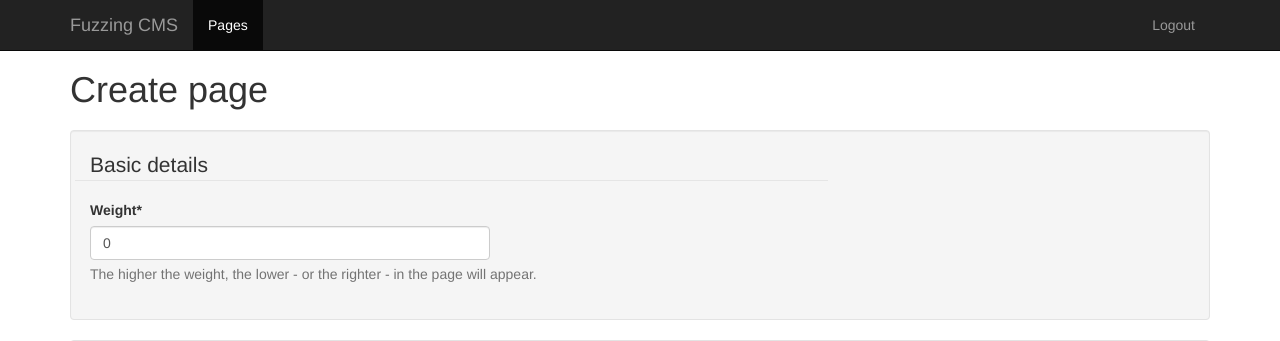
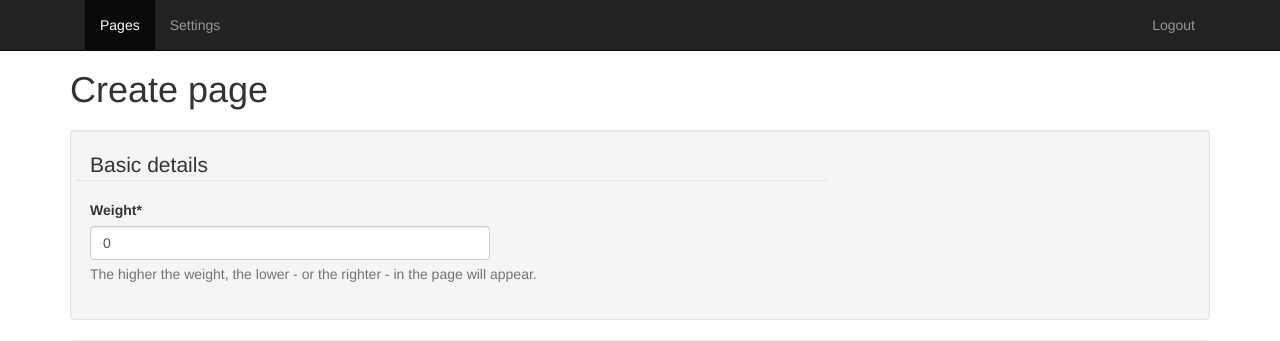
Before and after one commit to jgasteiz/fuzzing, a Django app: page /cms/create_page/ in a window 1280 px wide. Shown: the top 341 px of the page. Run offline with Django 3.2, Linux system fonts and the light colour scheme; the visitor is signed in with stand-in values (Sample User, id 1); data comes from the database, SQL or seed files in the repository; both versions use the stored data as it was before the commit; data that the repository does not hold is empty; some libraries are stand-ins or nearby versions.

Commit message:
Add site settings

```diff
--- a/fuzzing/cms/forms.py
+++ b/fuzzing/cms/forms.py
@@ -6,16 +6,18 @@ from fuzzing.core import models
 
 
 class FormHelperMixin(object):
-    def get_form_helper(self):
+    def __init__(self, *args, **kwargs):
+        super(FormHelperMixin, self).__init__(*args, **kwargs)
         helper = FormHelper()
         helper.form_class = 'form'
-        return helper
-
-    def __init__(self, *args, **kwargs):
-        super(FormHelperMixin, self).__init__(*args, **kwargs)
-        self.helper = self.get_form_helper()
+        self.helper = helper
         self.model = self.instance.__class__
         self.helper.layout = self.model.get_form_layout()
+
+
+class SiteSettingsForm(FormHelperMixin, forms.ModelForm):
+    class Meta:
+        model = models.SiteSettings
 
 
 class PageForm(FormHelperMixin, forms.ModelForm):
--- a/fuzzing/cms/urls.py
+++ b/fuzzing/cms/urls.py
@@ -2,20 +2,36 @@ from django.conf.urls import patterns, include, url
 
 from . import views
 
-urlpatterns = patterns('fuzzing.cms.views',
+urlpatterns = patterns('',
 
+    # Auth
     url(r'^login/$', views.Login.as_view(), name='login'),
     url(r'^logout/$', views.Logout.as_view(), name='logout'),
 
-    url(r'^$', 'pages', name='pages'),
-    url(r'^pages/$', 'pages', name='pages'),
-    url(r'^create_page/$', 'create_page', name='create_page'),
-    url(r'^update_page/(?P<pk>[-\d]+)/$', 'update_page', name='update_page'),
-    url(r'^delete_page/(?P<pk>[-\d]+)/$', 'delete_page', name='delete_page'),
-    url(r'^change_page_weight/(?P<pk>[-\d]+)/(?P<weight>[-\d]+)/$', 'change_page_weight', name='change_page_weight'),
+    # Settings
+    url(r'^settings/(?P<pk>[-\d]+)/$',
+        views.SiteSettingsView.as_view(), name='settings'),
+    url(r'^update_settings/(?P<pk>[-\d]+)/$',
+        views.UpdateSiteSettings.as_view(), name='update_settings'),
 
-    url(r'^create_section/(?P<page_pk>[-\d]+)/(?P<section>[-\w]+)/$', 'create_section', name='create_section'),
-    url(r'^update_section/(?P<pk>[-\d]+)/(?P<section>[-\w]+)/$', 'update_section', name='update_section'),
-    url(r'^delete_section/(?P<pk>[-\d]+)/(?P<section>[-\w]+)/$', 'delete_section', name='delete_section'),
-    url(r'^change_section_weight/(?P<pk>[-\d]+)/(?P<section>[-\w]+)/(?P<weight>[-\d]+)/$', 'change_section_weight', name='change_section_weight'),
+    # Pages
+    url(r'^$', views.PagesView.as_view(), name='pages'),
+    url(r'^pages/$', views.PagesView.as_view(), name='pages'),
+    url(r'^create_page/$', views.CreatePage.as_view(), name='create_page'),
+    url(r'^update_page/(?P<pk>[-\d]+)/$',
+        views.UpdatePage.as_view(), name='update_page'),
+    url(r'^delete_page/(?P<pk>[-\d]+)/$',
+        views.DeletePage.as_view(), name='delete_page'),
+    url(r'^change_page_weight/(?P<pk>[-\d]+)/(?P<weight>[-\d]+)/$',
+        views.ChangePageWeight.as_view(), name='change_page_weight'),
+
+    # Sections
+    url(r'^create_section/(?P<page_pk>[-\d]+)/(?P<section>[-\w]+)/$',
+        views.CreateSection.as_view(), name='create_section'),
+    url(r'^update_section/(?P<pk>[-\d]+)/(?P<section>[-\w]+)/$',
+        views.UpdateSection.as_view(), name='update_section'),
+    url(r'^delete_section/(?P<pk>[-\d]+)/(?P<section>[-\w]+)/$',
+        views.DeleteSection.as_view(), name='delete_section'),
+    url(r'^change_section_weight/(?P<pk>[-\d]+)/(?P<section>[-\w]+)/(?P<weight>[-\d]+)/$',
+        views.ChangeSectionWeight.as_view(), name='change_section_weight'),
 )
--- a/fuzzing/cms/views.py
+++ b/fuzzing/cms/views.py
@@ -69,11 +69,26 @@ class CMSMixin(object):
 
     def get_context_data(self, *args, **kwargs):
         ctx = super(CMSMixin, self).get_context_data(*args, **kwargs)
+        ctx['current_user'] = self.request.user
+        ctx['section_list'] = sorted(list(SECTIONS_DICT))
+        ctx['site_settings'] = models.SiteSettings.objects.get_or_create()[0]
         ctx['url'] = self.url
-        ctx['section_list'] = sorted(list(SECTIONS_DICT))
-        ctx['app_title'] = settings.APP_TITLE
-        ctx['current_user'] = self.request.user
         return ctx
+
+
+# Site settings
+class SiteSettingsView(CMSMixin, generic.DetailView):
+    model = models.SiteSettings
+    template_name = 'cms/settings.html'
+    url = 'settings'
+
+
+class UpdateSiteSettings(CMSMixin, generic.edit.UpdateView):
+    form_class = forms.SiteSettingsForm
+    model = models.SiteSettings
+    template_name = 'cms/settings_update.html'
+    success_url = reverse_lazy('pages')
+    url = 'settings'
 
 
 # Pages
@@ -83,8 +98,6 @@ class PagesView(CMSMixin, generic.ListView):
     template_name = 'cms/pages.html'
     url = 'page'
 
-pages = PagesView.as_view()
-
 
 class CreatePage(CMSMixin, generic.edit.CreateView):
     form_class = forms.PageForm
@@ -92,8 +105,6 @@ class CreatePage(CMSMixin, generic.edit.CreateView):
     template_name = 'cms/page_create.html'
     success_url = reverse_lazy('pages')
     url = 'page'
-
-create_page = CreatePage.as_view()
 
 
 class UpdatePage(CMSMixin, generic.edit.UpdateView):
@@ -103,16 +114,12 @@ class UpdatePage(CMSMixin, generic.edit.UpdateView):
     success_url = reverse_lazy('pages')
     url = 'page'
 
-update_page = UpdatePage.as_view()
-
 
 class DeletePage(CMSMixin, generic.edit.DeleteView):
     model = models.Page
     template_name = 'cms/page_confirm_delete.html'
     success_url = reverse_lazy('pages')
     url = 'page'
-
-delete_page = DeletePage.as_view()
 
 
 class ChangePageWeight(CMSMixin, generic.edit.View):
@@ -127,8 +134,6 @@ class ChangePageWeight(CMSMixin, generic.edit.View):
         else:
             page.increase_weight()
         return redirect(self.success_url)
-
-change_page_weight = ChangePageWeight.as_view()
 
 
 # Sections
@@ -148,8 +153,6 @@ class CreateSection(SectionObjectsMixin, CMSMixin, generic.edit.CreateView):
         initial = super(CreateSection, self).get_initial()
         initial['page'] = int(self.kwargs['page_pk'])
         return initial
-
-create_section = CreateSection.as_view()
 
 
 class UpdateSection(SectionObjectsMixin, CMSMixin, generic.edit.UpdateView):
@@ -172,8 +175,6 @@ class UpdateSection(SectionObjectsMixin, CMSMixin, generic.edit.UpdateView):
         return self.object
 
 
-update_section = UpdateSection.as_view()
-
 
 class DeleteSection(CMSMixin, generic.edit.DeleteView):
     template_name = 'cms/section_confirm_delete.html'
@@ -192,8 +193,6 @@ class DeleteSection(CMSMixin, generic.edit.DeleteView):
         self.object.delete()
         return redirect(self.success_url)
 
-delete_section = DeleteSection.as_view()
-
 
 class ChangeSectionWeight(CMSMixin, generic.edit.View):
     success_url = reverse_lazy('pages')
@@ -210,5 +209,3 @@ class ChangeSectionWeight(CMSMixin, generic.edit.View):
             section.weight = section.weight + 1
             section.save()
         return redirect(self.success_url)
-
-change_section_weight = ChangeSectionWeight.as_view()
--- a/fuzzing/core/models.py
+++ b/fuzzing/core/models.py
@@ -31,9 +31,27 @@ OFFSET_CHOICES = (
 )
 
 
-# class SiteSettings(models.Model):
-#     site_name = models.CharField(max_length=255)
-#     site_theme = models.CharField(max_length=255, choices=settings.THEME_CHOICES)
+class SiteSettings(models.Model):
+    """
+    Site settings
+    - control the app name, which will appear in all pages titles and in the navigation bar.
+    - pick the theme for the site.
+    """
+    site_name = models.CharField(max_length=255, blank=True)
+    site_theme = models.CharField(max_length=255, blank=True, choices=settings.THEME_CHOICES)
+
+    @classmethod
+    def get_form_layout(cls):
+        return Layout(
+            WellFieldset('Site Settings',
+                'site_name',
+                'site_theme',
+            ),
+            FormActions(
+                Submit('submit', 'Submit'),
+                HTML('<a class="btn btn-default" href="{% url \'pages\' %}">Cancel</a>'),
+            )
+        )
 
 
 class BaseModel(models.Model):
--- a/fuzzing/settings.py
+++ b/fuzzing/settings.py
@@ -70,8 +70,6 @@ TINYMCE_DEFAULT_CONFIG = {
     'custom_undo_redo_levels': 10,
 }
 
-APP_TITLE = 'Fuzzing CMS'
-
 # Database
 # https://docs.djangoproject.com/en/1.6/ref/settings/#databases
 
--- a/fuzzing/templates/cms/base.html
+++ b/fuzzing/templates/cms/base.html
@@ -7,7 +7,7 @@
 	<head>
 		<meta charset="utf-8">
 		<meta http-equiv="X-UA-Compatible" content="IE=edge">
-		<title>{{ app_title }} - CMS</title>
+		<title>{{ site_settings.site_name }} - CMS</title>
 		<meta name="description" content="">
 		<meta name="viewport" content="width=device-width">
 		<!-- Place favicon.ico and apple-touch-icon.png in the root directory -->
@@ -31,11 +31,18 @@
 							<span class="icon-bar"></span>
 							<span class="icon-bar"></span>
 						</button>
-						<a class="navbar-brand" href="/cms/">{{ app_title }}</a>
+						<a class="navbar-brand" href="/cms/">{{ site_settings.site_name }}</a>
 					</div>
 					<div class="collapse navbar-collapse">
 						<ul class="nav navbar-nav">
-							<li class="{% ifequal url 'page' %}active{% endifequal %}"><a href="{% url 'pages' %}">Pages</a></li>
+							<li class="{% ifequal url 'page' %}active{% endifequal %}">
+								<a href="{% url 'pages' %}">Pages</a>
+							</li>
+						</ul>
+                        <ul class="nav navbar-nav">
+							<li class="{% ifequal url 'settings' %}active{% endifequal %}">
+                                <a href="{% url 'settings' site_settings.pk %}">Settings</a>
+                            </li>
 						</ul>
 						<ul class="nav navbar-nav navbar-right">
 							<li><a href="{% url 'logout' %}">Logout</a></li>
--- a/fuzzing/templates/website/base.html
+++ b/fuzzing/templates/website/base.html
@@ -7,7 +7,7 @@
 	<head>
 		<meta charset="utf-8">
 		<meta http-equiv="X-UA-Compatible" content="IE=edge">
-		<title>{{ app_title }}</title>
+		<title>{{ site_settings.site_name }}</title>
 		<meta name="description" content="">
 		<meta name="viewport" content="width=device-width">
 		<!-- Place favicon.ico and apple-touch-icon.png in the root directory -->
@@ -23,7 +23,7 @@
 			{% spaceless %}
 			<nav class="navigation">
 				<ul>
-					<li><a href="/" class="navigation__link navigation__site-brand">{{ app_title }}</a></li>
+					<li><a href="/" class="navigation__link navigation__site-brand">{{ site_settings.site_name }}</a></li>
 				{% for nav_item in nav_item_list %}
 					<li>
 						<a class="navigation__link {% ifequal nav_item.slug current_page %}is-active{% endifequal %}"
--- a/fuzzing/website/views.py
+++ b/fuzzing/website/views.py
@@ -19,8 +19,7 @@ class PageView(DetailView):
 
         # Create a list of nav_items with pages slugs and titles.
         ctx['nav_item_list'] = [{'slug': page.slug, 'title': page.title} for page in page_list]
-        # TODO: take the app title from a settings model.
-        ctx['app_title'] = settings.APP_TITLE
+        ctx['site_settings'] = models.SiteSettings.objects.get_or_create()[0]
 
         if self.kwargs and self.kwargs['slug']:
             ctx['current_page'] = self.kwargs['slug']
```
Also changed, not shown: fuzzing/core/admin.py (+11 -6 lines), fuzzing/templates/cms/settings.html (added, +22 -0 lines), fuzzing/templates/cms/settings_update.html (added, +8 -0 lines), dbname.sqlite (deleted), fuzzing/core/migrations/0002_auto__add_sitesettings.py (added).
